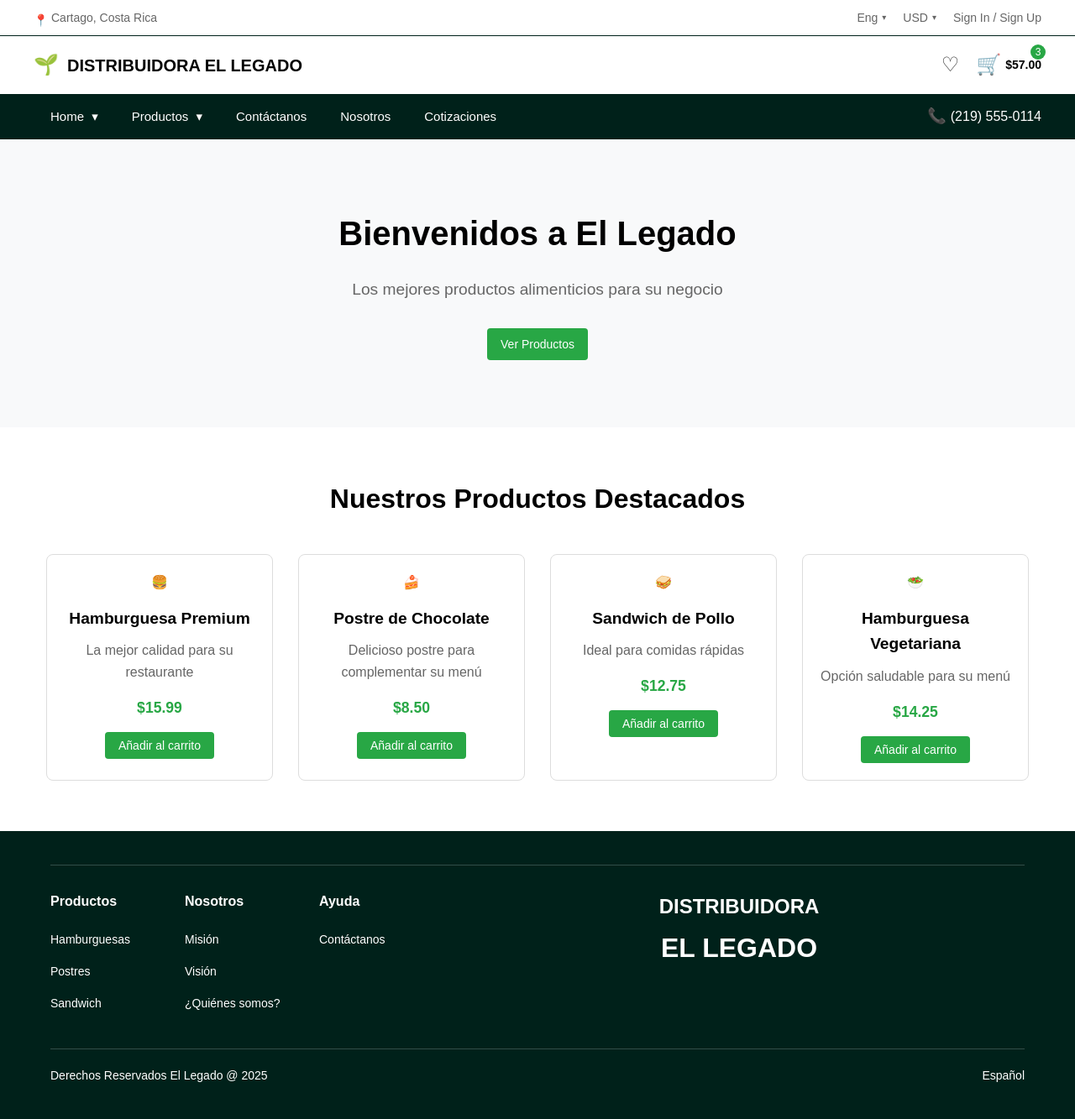
After one commit to arianafc/Proyecto-Lenguajes-de-BD, a PHP site: page /index1.php in a window 1280 px wide. The commit adds this page. Shown: the whole page at 84% size. Run offline with PHP 8.4, Linux system fonts and the light colour scheme; a stand-in replaces the project's code that opens the database connection.

Commit message:
Fragmentos de footer y navbar
Se desarrolla los Fragmentos de footer y navbar para ser usado en todas las demás ventanas

```diff
--- /dev/null
+++ b/css/footer.css
@@ -0,0 +1,77 @@
+.footer {
+    background-color: #00211A;
+    color: #FFFFFF;
+    padding: 40px 60px;
+}
+
+.footer-divider {
+    border-top: 1px solid rgba(255, 255, 255, 0.2);
+    margin: 0 0 30px 0;
+}
+
+.footer-content {
+    display: flex;
+    justify-content: space-between;
+    flex-wrap: wrap;
+    margin-bottom: 30px;
+}
+
+.footer-section {
+    margin-right: 40px;
+    min-width: 120px;
+}
+
+.footer-section h3 {
+    font-size: 16px;
+    margin-bottom: 20px;
+    font-weight: 600;
+}
+
+.footer-section ul {
+    list-style: none;
+    padding: 0;
+    margin: 0;
+}
+
+.footer-section ul li {
+    margin-bottom: 12px;
+}
+
+.footer-section ul li a {
+    color: var(--text-color);
+    text-decoration: none;
+    font-size: 14px;
+}
+
+.footer-section ul li a:hover {
+    text-decoration: underline;
+}
+
+.company-name {
+    text-align: center;
+    flex-grow: 1;
+}
+
+.company-name h2 {
+    font-size: 24px;
+    margin-bottom: 5px;
+}
+
+.company-name h1 {
+    font-size: 32px;
+    margin-top: 0;
+}
+
+.footer-bottom {
+    display: flex;
+    justify-content: space-between;
+    align-items: center;
+    border-top: 1px solid rgba(255, 255, 255, 0.2);
+    padding-top: 20px;
+    font-size: 14px;
+}
+
+.footer-language-selector {
+    display: flex;
+    align-items: center;
+}
--- /dev/null
+++ b/css/index1.css
@@ -0,0 +1,57 @@
+.hero-section {
+    background-color: #f8f9fa;
+    padding: 80px 0;
+    text-align: center;
+}
+
+.hero-title {
+    font-size: 2.5rem;
+    margin-bottom: 20px;
+}
+
+.hero-subtitle {
+    font-size: 1.2rem;
+    color: #666;
+    margin-bottom: 30px;
+}
+
+.products-section {
+    padding: 60px 0;
+}
+
+.products-grid {
+    display: grid;
+    grid-template-columns: repeat(auto-fill, minmax(250px, 1fr));
+    gap: 30px;
+    margin-top: 40px;
+}
+
+.product-card {
+    border: 1px solid #ddd;
+    border-radius: 8px;
+    padding: 20px;
+    text-align: center;
+    transition: transform 0.3s, box-shadow 0.3s;
+}
+
+.product-card:hover {
+    transform: translateY(-5px);
+    box-shadow: 0 10px 20px rgba(0, 0, 0, 0.1);
+}
+
+.product-title {
+    font-size: 1.2rem;
+    margin: 15px 0 10px;
+}
+
+.product-description {
+    color: #666;
+    margin-bottom: 15px;
+}
+
+.product-price {
+    font-weight: bold;
+    font-size: 1.1rem;
+    margin-bottom: 15px;
+    color: var(--light-green);
+}
--- /dev/null
+++ b/css/navbar.css
@@ -0,0 +1,171 @@
+/* Topbar */
+.topbar {
+    display: flex;
+    justify-content: space-between;
+    align-items: center;
+    padding: 10px 40px;
+    border-bottom: 1px solid #00211A;
+}
+
+.location {
+    display: flex;
+    align-items: center;
+    gap: 5px;
+    color: #666;
+    font-size: 14px;
+}
+
+.location-icon {
+    width: 16px;
+    height: 16px;
+}
+
+.topbar-right {
+    display: flex;
+    align-items: center;
+    gap: 20px;
+}
+
+.language-selector, .currency-selector {
+    font-size: 14px;
+    color: #666;
+    cursor: pointer;
+    display: flex;
+    align-items: center;
+}
+
+.dropdown-arrow {
+    font-size: 10px;
+    margin-left: 5px;
+}
+
+.auth-links {
+    font-size: 14px;
+    color: #666;
+}
+
+.auth-links a {
+    color: #666;
+    text-decoration: none;
+}
+
+.auth-links a:hover {
+    text-decoration: underline;
+}
+
+/* Main Navbar */
+.navbar {
+    display: flex;
+    justify-content: space-between;
+    align-items: center;
+    padding: 15px 40px;
+    box-shadow: 0 2px 4px var(--shadow-color);
+}
+
+.logo-container {
+    display: flex;
+    align-items: center;
+    gap: 10px;
+}
+
+.logo-icon {
+    color: var(--light-green);
+    font-size: 24px;
+}
+
+.logo-text {
+    font-size: 20px;
+    font-weight: bold;
+    color: #000;
+}
+
+.navbar-right {
+    display: flex;
+    align-items: center;
+    gap: 20px;
+}
+
+.wishlist-icon, .cart-icon {
+    font-size: 24px;
+    color: #333;
+    cursor: pointer;
+}
+
+.cart-container {
+    position: relative;
+    display: flex;
+    align-items: center;
+    gap: 5px;
+}
+
+.cart-badge {
+    position: absolute;
+    top: -5px;
+    right: -5px;
+    background-color: var(--light-green);
+    color: white;
+    font-size: 12px;
+    width: 18px;
+    height: 18px;
+    border-radius: 50%;
+    display: flex;
+    justify-content: center;
+    align-items: center;
+}
+
+.cart-total {
+    font-size: 14px;
+    font-weight: bold;
+}
+
+/* Main Menu */
+.main-menu {
+    background-color: #00211A;
+    padding: 0 40px;
+    display: flex;
+    justify-content: space-between;
+    align-items: center;
+}
+
+.menu-items {
+    display: flex;
+    list-style-type: none;
+}
+
+.menu-items li {
+    position: relative;
+}
+
+.menu-items li a {
+    color: #FFFFFF;
+    text-decoration: none;
+    padding: 15px 20px;
+    display: block;
+    font-size: 15px;
+}
+
+.menu-items li a:hover {
+    background-color: rgba(255, 255, 255, 0.1);
+}
+
+.dropdown-indicator {
+    margin-left: 5px;
+}
+
+.phone-number {
+    display: flex;
+    align-items: center;
+    gap: 5px;
+    color: #FFFFFF;
+}
+
+.phone-icon {
+    font-size: 18px;
+}
+
+.mobile-menu-toggle {
+    display: none;
+    color: var(--text-color);
+    font-size: 24px;
+    cursor: pointer;
+}
--- a/css/style.css
+++ b/css/style.css
@@ -16,3 +16,60 @@ body {
     color: #002603;
     font-size: 25px;
 }
+
+:root {
+    --dark-green: #0a2920;
+    --light-green: #28a745;
+    --text-color: #ffffff;
+    --border-color: #e5e5e5;
+    --shadow-color: rgba(0, 0, 0, 0.1);
+}
+
+/* Estilos generales */
+* {
+    margin: 0;
+    padding: 0;
+    box-sizing: border-box;
+}
+
+body {
+    font-family: Arial, sans-serif;
+    line-height: 1.6;
+}
+
+a {
+    text-decoration: none;
+}
+
+.container {
+    max-width: 1200px;
+    margin: 0 auto;
+    padding: 0 15px;
+}
+
+/* Secciones comunes */
+.section {
+    padding: 50px 0;
+}
+
+.section-title {
+    font-size: 2rem;
+    margin-bottom: 30px;
+    text-align: center;
+}
+
+.btn {
+    display: inline-block;
+    padding: 8px 16px;
+    background-color: var(--light-green);
+    color: var(--text-color);
+    border: none;
+    border-radius: 4px;
+    cursor: pointer;
+    font-size: 14px;
+    transition: background-color 0.3s;
+}
+
+.btn:hover {
+    background-color: #218838;
+}
--- a/fragmentos.php
+++ b/fragmentos.php
@@ -0,0 +1,128 @@
+<?php
+/**
+ * Función para incluir los archivos CSS principales
+ */
+function incluir_css() {
+    echo '<link rel="stylesheet" href="css/style.css">';
+    echo '<link rel="stylesheet" href="css/navbar.css">';
+    echo '<link rel="stylesheet" href="css/footer.css">';
+}
+
+/**
+ * Función para incluir el navbar
+ */
+function incluir_navbar() {
+    ?>
+    <!-- Topbar -->
+    <div class="topbar">
+        <div class="location">
+            <span class="location-icon">📍</span>
+            <span>Cartago, Costa Rica</span>
+        </div>
+
+        <div class="topbar-right">
+            <div class="language-selector">
+                Eng <span class="dropdown-arrow">▾</span>
+            </div>
+
+            <div class="currency-selector">
+                USD <span class="dropdown-arrow">▾</span>
+            </div>
+
+            <div class="auth-links">
+                Sign In / Sign Up
+            </div>
+        </div>
+    </div>
+
+    <!-- Main Navbar -->
+    <div class="navbar">
+        <div class="logo-container">
+            <span class="logo-icon">🌱</span>
+            <span class="logo-text">DISTRIBUIDORA EL LEGADO</span>
+        </div>
+
+        <div class="navbar-right">
+            <div class="wishlist-icon">♡</div>
+
+            <div class="cart-container">
+                <div class="cart-icon">🛒</div>
+                <div class="cart-badge">3</div>
+                <div class="cart-total">$57.00</div>
+            </div>
+        </div>
+    </div>
+
+    <!-- Main Menu -->
+    <div class="main-menu">
+        <ul class="menu-items">
+            <li><a href="index.php">Home <span class="dropdown-indicator">▾</span></a></li>
+            <li><a href="productos.php">Productos <span class="dropdown-indicator">▾</span></a></li>
+            <li><a href="contactanos.php">Contáctanos</a></li>
+            <li><a href="nosotros.php">Nosotros</a></li>
+            <li><a href="cotizaciones.php">Cotizaciones</a></li>
+        </ul>
+
+        <div class="phone-number">
+            <span class="phone-icon">📞</span>
+            <span>(219) 555-0114</span>
+        </div>
+
+        <div class="mobile-menu-toggle" id="mobile-menu-toggle">☰</div>
+    </div>
+    <?php
+}
+
+/**
+ * Función para incluir el footer
+ */
+function incluir_footer() {
+    ?>
+    <footer class="footer">
+        <div class="footer-divider"></div>
+
+        <div class="footer-content">
+            <div class="footer-section">
+                <h3>Productos</h3>
+                <ul>
+                    <li><a href="productos.php?categoria=hamburguesas">Hamburguesas</a></li>
+                    <li><a href="productos.php?categoria=postres">Postres</a></li>
+                    <li><a href="productos.php?categoria=sandwich">Sandwich</a></li>
+                </ul>
+            </div>
+
+            <div class="footer-section">
+                <h3>Nosotros</h3>
+                <ul>
+                    <li><a href="nosotros.php?seccion=mision">Misión</a></li>
+                    <li><a href="nosotros.php?seccion=vision">Visión</a></li>
+                    <li><a href="nosotros.php?seccion=quienes-somos">¿Quiénes somos?</a></li>
+                </ul>
+            </div>
+
+            <div class="footer-section">
+                <h3>Ayuda</h3>
+                <ul>
+                    <li><a href="contactanos.php">Contáctanos</a></li>
+                </ul>
+            </div>
+
+            <div class="company-name">
+                <h2>DISTRIBUIDORA</h2>
+                <h1>EL LEGADO</h1>
+            </div>
+        </div>
+
+        <div class="footer-bottom">
+            <div class="copyright">
+                Derechos Reservados El Legado @ 2025
+            </div>
+
+            <div class="footer-language-selector">
+                Español
+            </div>
+        </div>
+    </footer>
+    <?php
+}
+?>
--- /dev/null
+++ b/index1.php
@@ -0,0 +1,72 @@
+<?php
+// Incluir el archivo de fragmentos
+require_once 'fragmentos.php';
+?>
+
+<!DOCTYPE html>
+<html lang="es">
+<head>
+    <meta charset="UTF-8">
+    <meta name="viewport" content="width=device-width, initial-scale=1.0">
+    <title>Distribuidora El Legado - Inicio</title>
+    <?php incluir_css(); ?>
+    <!-- Estilos específicos de esta página -->
+    <link rel="stylesheet" href="css/index1.css">
+</head>
+<body>
+    <!-- Incluir el navbar -->
+    <?php incluir_navbar(); ?>
+
+    <!-- Contenido de la página de inicio -->
+    <section class="hero-section">
+        <div class="container">
+            <h1 class="hero-title">Bienvenidos a El Legado</h1>
+            <p class="hero-subtitle">Los mejores productos alimenticios para su negocio</p>
+            <a href="productos.php" class="btn">Ver Productos</a>
+        </div>
+    </section>
+
+    <section class="products-section">
+        <div class="container">
+            <h2 class="section-title">Nuestros Productos Destacados</h2>
+
+            <div class="products-grid">
+                <div class="product-card">
+                    <div class="product-image">🍔</div>
+                    <h3 class="product-title">Hamburguesa Premium</h3>
+                    <p class="product-description">La mejor calidad para su restaurante</p>
+                    <p class="product-price">$15.99</p>
+                    <button class="btn">Añadir al carrito</button>
+                </div>
+
+                <div class="product-card">
+                    <div class="product-image">🍰</div>
+                    <h3 class="product-title">Postre de Chocolate</h3>
+                    <p class="product-description">Delicioso postre para complementar su menú</p>
+                    <p class="product-price">$8.50</p>
+                    <button class="btn">Añadir al carrito</button>
+                </div>
+
+                <div class="product-card">
+                    <div class="product-image">🥪</div>
+                    <h3 class="product-title">Sandwich de Pollo</h3>
+                    <p class="product-description">Ideal para comidas rápidas</p>
+                    <p class="product-price">$12.75</p>
+                    <button class="btn">Añadir al carrito</button>
+                </div>
+
+                <div class="product-card">
+                    <div class="product-image">🥗</div>
+                    <h3 class="product-title">Hamburguesa Vegetariana</h3>
+                    <p class="product-description">Opción saludable para su menú</p>
+                    <p class="product-price">$14.25</p>
+                    <button class="btn">Añadir al carrito</button>
+                </div>
+            </div>
+        </div>
+    </section>
+
+    <!-- Incluir el footer -->
+    <?php incluir_footer(); ?>
+</body>
+</html>
```
